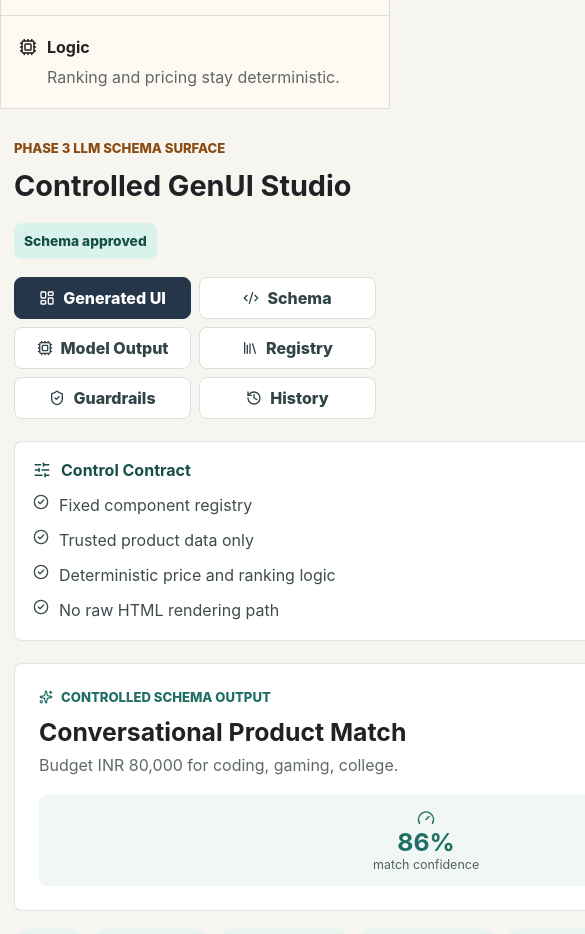
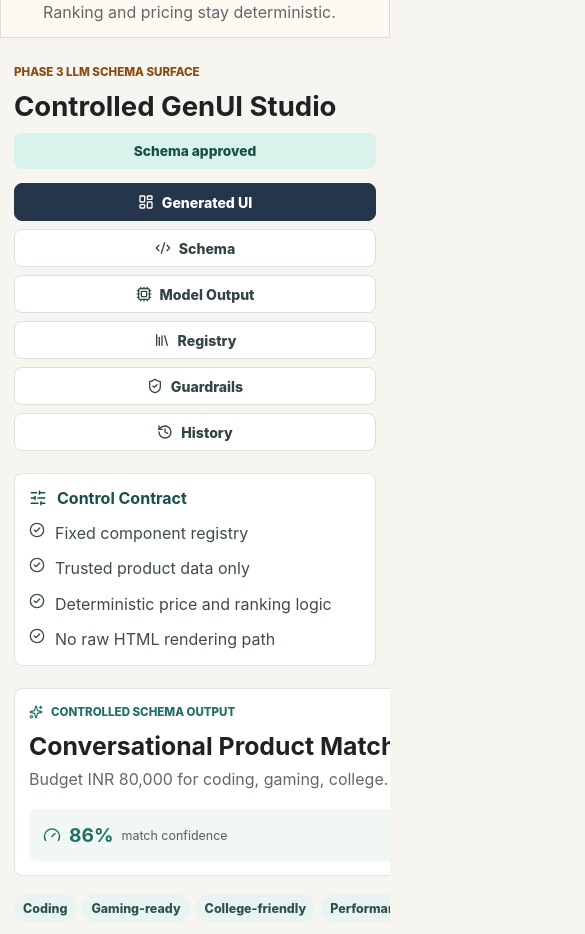
Before and after one commit to mastermohit/controlled-genui, a React (Vite) app: page / in a window 390 px wide. Shown: the part 1040-1974 px from the top of the page, 585 px wide, since content can reach past the window. Built offline with nearby package versions, Linux system fonts and the light colour scheme.

Commit message:
Improve mobile layout and catalog guardrails

```diff
--- a/api/generate-schema.ts
+++ b/api/generate-schema.ts
@@ -111,7 +111,8 @@ export default async function handler(request: any, response: any) {
               "Return JSON only, matching the provided schema.",
               "Do not invent product ids. Use only product ids from the trusted catalog.",
               "Do not produce HTML, CSS, JavaScript, markdown, URLs, or unregistered component types.",
-              "Recommended component order: intent_summary, filter_chips, recommendation_cards, comparison_table, insight_panel, next_steps."
+              "Recommended component order: intent_summary, filter_chips, recommendation_cards, comparison_table, insight_panel, next_steps.",
+              "If no trusted catalog product fits the user's budget or constraints, use no_results instead of recommendation_cards and comparison_table."
             ].join(" ")
           },
           {
@@ -125,6 +126,7 @@ export default async function handler(request: any, response: any) {
                 "recommendation_cards",
                 "comparison_table",
                 "insight_panel",
+                "no_results",
                 "next_steps"
               ]
             })
--- /dev/null
+++ b/src/catalogGuardrails.ts
@@ -0,0 +1,62 @@
+import { products } from "./data/products";
+import { getBudget } from "./generator";
+import type { ControlledComponent, GeneratedPage } from "./types";
+
+const productPriceById = new Map(products.map((product) => [product.id, product.price]));
+
+export function enforceCatalogConstraints(page: GeneratedPage): GeneratedPage {
+  const budget = getBudget(page.generatedFrom);
+  const allowedProductIds = new Set(
+    products.filter((product) => product.price <= budget + 5000).map((product) => product.id)
+  );
+
+  const filteredComponents = page.components.flatMap((component): ControlledComponent[] => {
+    if (component.type !== "recommendation_cards" && component.type !== "comparison_table") {
+      return [component];
+    }
+
+    const productIds = component.props.productIds.filter(
+      (id) => allowedProductIds.has(id) && productPriceById.has(id)
+    );
+
+    if (!productIds.length) return [];
+
+    return [
+      {
+        ...component,
+        props: {
+          ...component.props,
+          productIds
+        }
+      } as ControlledComponent
+    ];
+  });
+
+  const hasProductComponent = filteredComponents.some(
+    (component) => component.type === "recommendation_cards" || component.type === "comparison_table"
+  );
+  const hasNoResults = filteredComponents.some((component) => component.type === "no_results");
+
+  if (!hasProductComponent && !hasNoResults) {
+    const nextStepsIndex = filteredComponents.findIndex((component) => component.type === "next_steps");
+    const noResultsComponent: ControlledComponent = {
+      type: "no_results",
+      props: {
+        heading: "No trusted catalog match",
+        body: `The current trusted catalog does not include a laptop at or below INR ${new Intl.NumberFormat("en-IN").format(budget)}.`,
+        suggestions: ["Increase the budget", "Relax gaming requirements", "Add refurbished products", "Expand the catalog"]
+      }
+    };
+
+    if (nextStepsIndex === -1) {
+      filteredComponents.push(noResultsComponent);
+    } else {
+      filteredComponents.splice(nextStepsIndex, 0, noResultsComponent);
+    }
+  }
+
+  return {
+    ...page,
+    components: filteredComponents
+  };
+}
--- a/src/generator.ts
+++ b/src/generator.ts
@@ -1,5 +1,15 @@
 import { products } from "./data/products";
 import type { GeneratedPage } from "./types";
+
+const comparisonColumns: Array<"name" | "price" | "processor" | "ram" | "gpu" | "battery" | "weight"> = [
+  "name",
+  "price",
+  "processor",
+  "ram",
+  "gpu",
+  "battery",
+  "weight"
+];
 
 const numberFormatter = new Intl.NumberFormat("en-IN", {
   maximumFractionDigits: 0
@@ -9,7 +19,7 @@ function formatInr(amount: number) {
   return `INR ${numberFormatter.format(amount)}`;
 }
 
-function getBudget(prompt: string) {
+export function getBudget(prompt: string) {
   const directMatch = prompt.match(/(?:under|below|less than|budget|inr|rs\.?)\s*([0-9,.]+)\s*(lakh|k)?/i);
   if (!directMatch) return 80000;
 
@@ -82,25 +92,44 @@ export function generateControlledPage(prompt: string): GeneratedPage {
         type: "filter_chips",
         props: { chips }
       },
+      ...(ranked.length
+        ? [
             {
-        type: "recommendation_cards",
+              type: "recommendation_cards" as const,
               props: { productIds: ranked }
             },
             {
-        type: "comparison_table",
+              type: "comparison_table" as const,
               props: {
                 productIds: ranked,
-          columns: ["name", "price", "processor", "ram", "gpu", "battery", "weight"]
+                columns: comparisonColumns
               }
-      },
+            }
+          ]
+        : [
+            {
+              type: "no_results" as const,
+              props: {
+                heading: "No trusted catalog match",
+                body: `The current trusted catalog does not include a laptop at or below ${formatInr(budget)}.`,
+                suggestions: ["Increase the budget", "Relax gaming requirements", "Add refurbished products", "Expand the catalog"]
+              }
+            }
+          ]),
       {
         type: "insight_panel",
         props: {
-          heading: wantsGaming ? "GPU is the deciding factor" : "Balance matters more than raw specs",
-          body: wantsGaming
+          heading: ranked.length
+            ? wantsGaming
+              ? "GPU is the deciding factor"
+              : "Balance matters more than raw specs"
+            : "Controlled catalog boundary",
+          body: !ranked.length
+            ? "Controlled GenUI does not invent unavailable products. It can only render products that exist in the trusted catalog."
+            : wantsGaming
             ? "For gaming plus coding, the controlled generator prioritizes RTX-class graphics, 16 GB RAM, and acceptable thermals before display extras."
             : "For coding and college use, the controlled generator favors CPU, RAM, battery life, weight, and support over gaming hardware.",
-          tone: wantsGaming ? "warning" : "good"
+          tone: !ranked.length ? "neutral" : wantsGaming ? "warning" : "good"
         }
       },
       {
--- a/src/llmGenerator.ts
+++ b/src/llmGenerator.ts
@@ -1,4 +1,5 @@
 import { generateControlledPage } from "./generator";
+import { enforceCatalogConstraints } from "./catalogGuardrails";
 import { parseGeneratedPage } from "./structuredSchema";
 import type { GenerationResult } from "./types";
 
@@ -30,8 +31,10 @@ export async function generateWithLlm(prompt: string): Promise<GenerationResult>
       };
     }
 
+    const page = enforceCatalogConstraints(parseGeneratedPage(payload.page));
+
     return {
-      page: parseGeneratedPage(payload.page),
+      page,
       source: "llm",
       rawModelOutput: payload.rawModelOutput ?? payload.page
     };
--- a/src/schema.ts
+++ b/src/schema.ts
@@ -30,6 +30,11 @@ export const componentRegistry: Array<{
     type: "insight_panel",
     purpose: "Adds a controlled recommendation rationale.",
     allowedProps: ["heading", "body", "tone"]
+  },
+  {
+    type: "no_results",
+    purpose: "Explains that no trusted catalog item matches the constraints.",
+    allowedProps: ["heading", "body", "suggestions"]
   },
   {
     type: "next_steps",
--- a/src/structuredSchema.ts
+++ b/src/structuredSchema.ts
@@ -52,6 +52,15 @@ const insightPanelSchema = z.object({
   })
 });
 
+const noResultsSchema = z.object({
+  type: z.literal("no_results"),
+  props: z.object({
+    heading: z.string(),
+    body: z.string(),
+    suggestions: z.array(z.string()).min(1).max(5)
+  })
+});
+
 const nextStepsSchema = z.object({
   type: z.literal("next_steps"),
   props: z.object({
@@ -65,6 +74,7 @@ export const controlledComponentSchema = z.discriminatedUnion("type", [
   recommendationCardsSchema,
   comparisonTableSchema,
   insightPanelSchema,
+  noResultsSchema,
   nextStepsSchema
 ]);
 
@@ -194,6 +204,24 @@ export const controlledPageJsonSchema = {
             additionalProperties: false,
             required: ["type", "props"],
             properties: {
+              type: { type: "string", enum: ["no_results"] },
+              props: {
+                type: "object",
+                additionalProperties: false,
+                required: ["heading", "body", "suggestions"],
+                properties: {
+                  heading: { type: "string" },
+                  body: { type: "string" },
+                  suggestions: { type: "array", minItems: 1, maxItems: 5, items: { type: "string" } }
+                }
+              }
+            }
+          },
+          {
+            type: "object",
+            additionalProperties: false,
+            required: ["type", "props"],
+            properties: {
               type: { type: "string", enum: ["next_steps"] },
               props: {
                 type: "object",
--- a/src/styles.css
+++ b/src/styles.css
@@ -13,6 +13,7 @@
 body {
   margin: 0;
   min-width: 320px;
+  overflow-x: hidden;
 }
 
 button,
@@ -24,8 +25,20 @@ button {
   cursor: pointer;
 }
 
+button,
+span,
+p,
+h1,
+h2,
+h3,
+td,
+th {
+  overflow-wrap: anywhere;
+}
+
 main {
   min-height: 100vh;
+  overflow-x: hidden;
 }
 
 h1,
@@ -90,6 +103,7 @@ h1 {
 .comparisonWrap,
 .summaryBand,
 .insight,
+.noResults,
 .nextSteps,
 .emptyState {
   border: 1px solid rgba(34, 36, 38, 0.12);
@@ -325,6 +339,7 @@ h1 {
   display: grid;
   grid-template-columns: minmax(280px, 360px) minmax(0, 1fr);
   gap: 22px;
+  min-width: 0;
 }
 
 .sidePanel {
@@ -421,6 +436,7 @@ pre {
 .generatedSurface {
   display: grid;
   gap: 18px;
+  min-width: 0;
 }
 
 .summaryBand {
@@ -447,7 +463,7 @@ pre {
 .confidence {
   display: grid;
   place-items: center;
-  min-width: 128px;
+  min-width: 0;
   padding: 14px;
   border-radius: 8px;
   background: #f0f7f4;
@@ -641,6 +657,40 @@ th {
   border-color: #edd1a5;
   background: #fff8ec;
   color: #9a5b07;
+}
+
+.noResults {
+  display: flex;
+  gap: 16px;
+  padding: 24px;
+  color: #26364a;
+  background: #f8fbff;
+  border-color: #cbd8e6;
+}
+
+.noResults h3 {
+  margin-bottom: 8px;
+}
+
+.noResults p {
+  margin-bottom: 14px;
+  color: #53615d;
+  line-height: 1.6;
+}
+
+.suggestionRow {
+  display: flex;
+  flex-wrap: wrap;
+  gap: 8px;
+}
+
+.suggestionRow span {
+  border-radius: 999px;
+  padding: 7px 11px;
+  color: #31504b;
+  background: #e8f4f1;
+  font-size: 0.84rem;
+  font-weight: 850;
 }
 
 .nextSteps {
@@ -860,37 +910,273 @@ th {
     align-items: flex-start;
     flex-direction: column;
   }
+
+  .hero {
+    align-items: start;
+  }
+
+  .controlPanel {
+    width: 100%;
+  }
+
+  .tabs {
+    flex-wrap: nowrap;
+    margin-inline: -20px;
+    padding-inline: 20px;
+    max-width: calc(100vw + 40px);
+    overflow-x: auto;
+    scrollbar-width: thin;
+  }
+
+  .tabs button {
+    flex: 0 0 auto;
+    white-space: nowrap;
+  }
+
+  .sidePanel {
+    order: -1;
+  }
 }
 
 @media (max-width: 640px) {
   .hero {
-    padding-top: 34px;
+    gap: 20px;
+    padding: 28px 14px 20px;
   }
 
   h1 {
-    font-size: 3rem;
+    font-size: 2.8rem;
     line-height: 1;
   }
 
+  .heroCopy {
+    padding-bottom: 0;
+  }
+
+  .heroCopy p:last-child {
+    font-size: 0.98rem;
+    line-height: 1.55;
+  }
+
+  .controlPanel {
+    padding: 14px;
+  }
+
+  .controlPanel textarea {
+    min-height: 104px;
+  }
+
+  .promptActions {
+    display: grid;
+    grid-template-columns: minmax(0, 1fr) 44px;
+  }
+
+  .examples button {
+    font-size: 0.8rem;
+    line-height: 1.35;
+  }
+
+  .explainBand div {
+    min-height: 76px;
+    padding: 14px;
+  }
+
   .summaryBand,
-  .historyItem {
+  .historyItem,
+  .insight,
+  .noResults {
     flex-direction: column;
     align-items: stretch;
   }
 
   .confidence {
     width: 100%;
+    display: flex;
+    justify-content: flex-start;
+    gap: 8px;
+    text-align: left;
+  }
+
+  .confidence strong {
+    font-size: 1.2rem;
   }
 
   .studioShell {
-    padding-inline: 14px;
+    padding: 22px 14px 38px;
+    width: 100%;
+    max-width: 100vw;
+    overflow-x: hidden;
+  }
+
+  .studioShell > *,
+  .workspace,
+  .schemaGrid,
+  .guardrailGrid,
+  .generatedSurface,
+  .tabs {
+    width: 100%;
+    max-width: 362px;
+    margin-inline: auto;
+  }
+
+  .workspace,
+  .schemaGrid,
+  .guardrailGrid,
+  .generatedSurface {
+    margin-inline: 0;
+  }
+
+  .studioShell.focusMode {
+    padding-top: 22px;
+  }
+
+  .studioHeader {
+    gap: 12px;
+    margin-bottom: 14px;
+  }
+
+  .studioHeader h2 {
+    font-size: 2rem;
+    line-height: 1.1;
   }
 
   .tabs button {
-    flex: 1 1 150px;
+    min-height: 38px;
+    padding: 8px 10px;
+    font-size: 0.88rem;
+  }
+
+  .tabs {
+    display: grid;
+    grid-template-columns: 1fr;
+    margin-inline: 0;
+    padding-inline: 0;
+    width: calc(100vw - 28px);
+    max-width: calc(100vw - 28px);
+    overflow: visible;
+  }
+
+  .tabs button {
+    min-width: 0;
+    width: 100%;
+    white-space: normal;
   }
 
   .recommendationGrid {
     grid-template-columns: 1fr;
   }
+
+  .summaryBand,
+  .comparisonWrap,
+  .sidePanel,
+  .productCard,
+  .registryCard,
+  .guardrailPanel,
+  .historyItem,
+  .insight,
+  .noResults,
+  .nextSteps,
+  .emptyState {
+    padding: 14px;
+    width: 100%;
+    max-width: 100%;
+  }
+
+  .productCard {
+    min-height: auto;
+  }
+
+  .chipRow,
+  .bestFor,
+  .suggestionRow,
+  .propList {
+    gap: 6px;
+  }
+
+  .chipRow span,
+  .bestFor span,
+  .suggestionRow span,
+  .propList span {
+    max-width: 100%;
+    min-height: 28px;
+    padding: 5px 9px;
+    font-size: 0.78rem;
+  }
+
+  .price {
+    font-size: 1.22rem;
+  }
+
+  pre {
+    height: 360px;
+    padding: 14px;
+    font-size: 0.72rem;
+  }
+
+  table {
+    min-width: 680px;
+  }
+
+  th,
+  td {
+    padding: 10px;
+    font-size: 0.82rem;
+  }
+
+  .nextSteps {
+    display: grid;
+  }
+
+  .nextSteps button {
+    width: 100%;
+  }
+
+  .drawerBackdrop {
+    align-items: stretch;
+  }
+
+  .productDrawer {
+    width: 100%;
+    padding: 22px 16px;
+  }
+
+  .drawerSpecs {
+    grid-template-columns: 1fr;
+  }
 }
+
+@media (max-width: 420px) {
+  h1 {
+    font-size: 2.35rem;
+  }
+
+  .eyebrow {
+    font-size: 0.72rem;
+  }
+
+  .studioHeader h2 {
+    font-size: 1.72rem;
+  }
+
+  .status {
+    width: 100%;
+    justify-content: center;
+    text-align: center;
+  }
+
+  .modeSwitch {
+    grid-template-columns: 1fr;
+  }
+
+  .promptActions {
+    grid-template-columns: 1fr;
+  }
+
+  .iconButton {
+    width: 100%;
+  }
+
+  .registryGrid {
+    grid-template-columns: 1fr;
+  }
+}
```
Also changed, not shown: src/components/ControlledRenderer.tsx (+16 -0 lines), src/types.ts (+9 -0 lines), 2 other files (tests, documents, lock files or other folders). Lines whose indentation alone changed are shown as unchanged.
